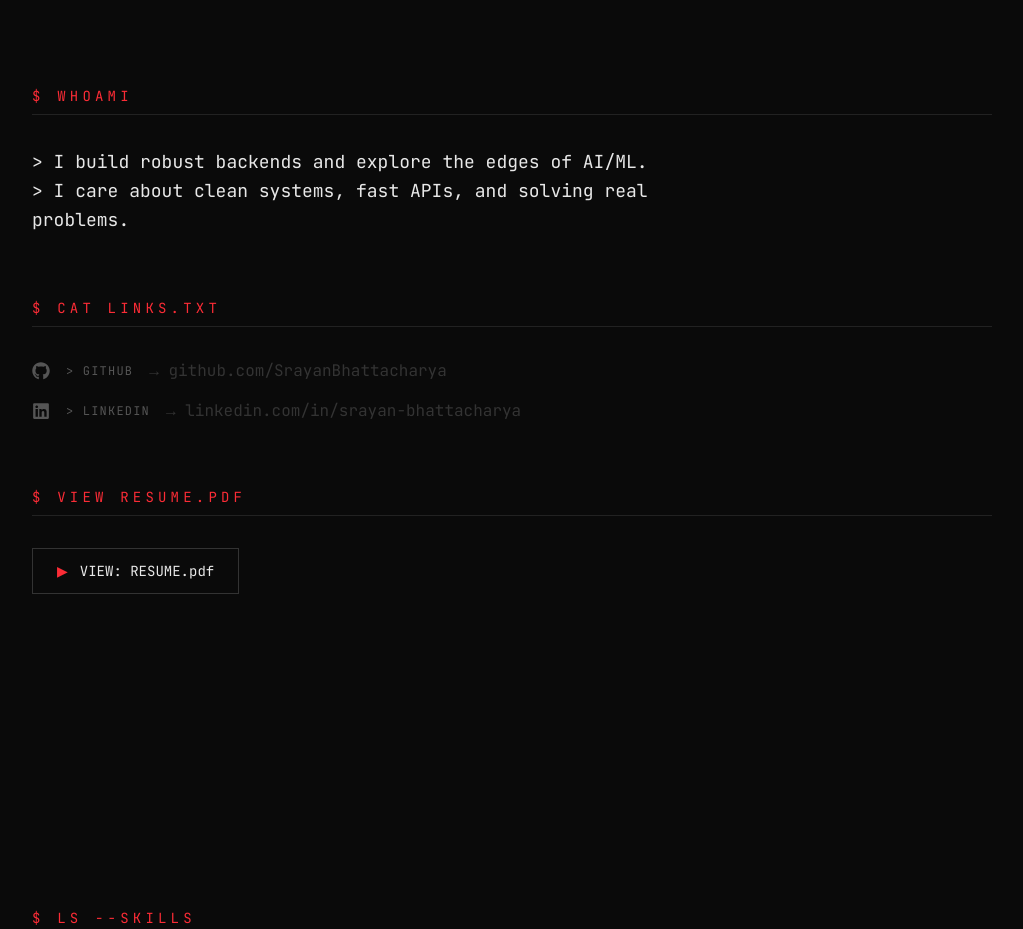
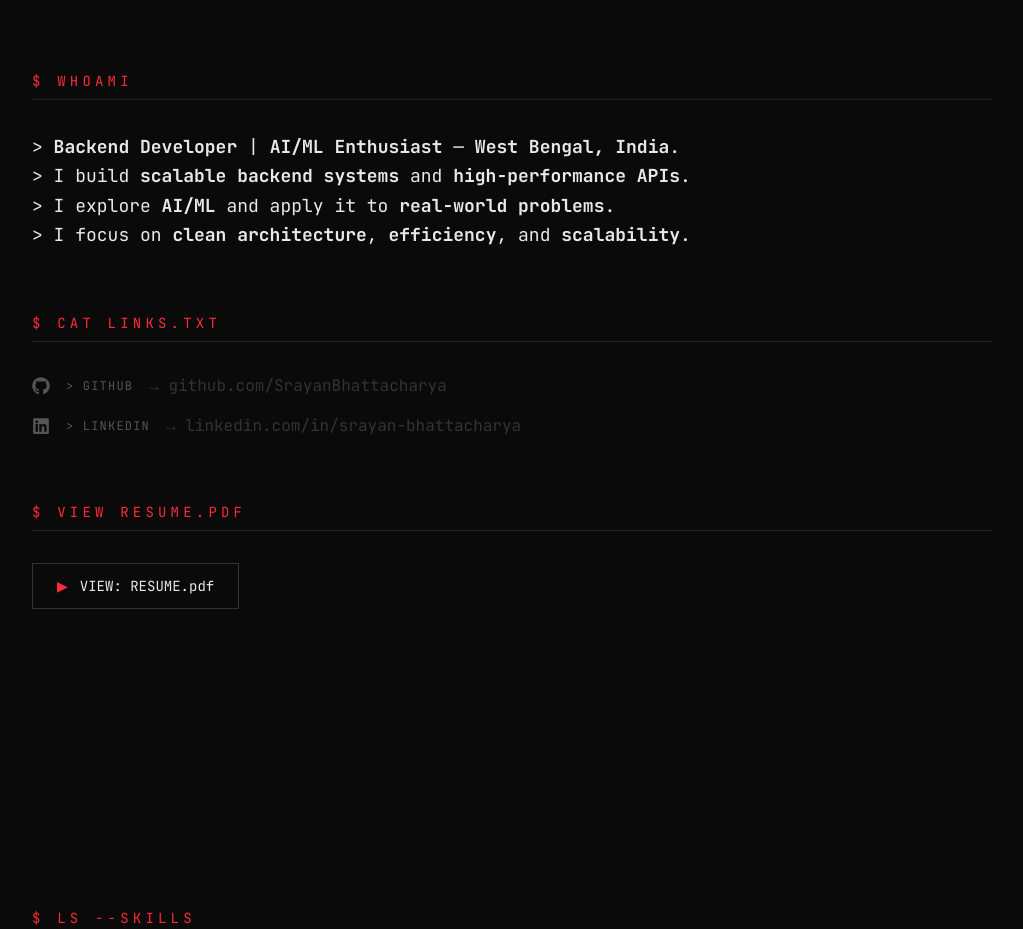
Before and after one commit to SrayanBhattacharya/my-portfolio, a React (Vite) app: page / in a window 1280 px wide. Shown: the part 860-1789 px from the top of the page, without its empty margins (128-1151 px from the left). Built offline with nearby package versions, Linux system fonts and the light colour scheme.

Commit message:
feat: changed the about me section

```diff
--- a/src/components/About.tsx
+++ b/src/components/About.tsx
@@ -36,9 +36,17 @@ const About: React.FC = () => {
         viewport={{ once: true }}
         transition={{ duration: 0.5, delay: 0.2 }}
       >
-        &gt; I build robust backends and explore the edges of AI/ML.
+        &gt; <strong>Backend Developer</strong> |{" "}
+        <strong>AI/ML Enthusiast</strong> — <strong>West Bengal, India</strong>.
         <br />
-        &gt; I care about clean systems, fast APIs, and solving real problems.
+        &gt; I build <strong>scalable backend systems</strong> and{" "}
+        <strong>high-performance APIs</strong>.
+        <br />
+        &gt; I explore <strong>AI/ML</strong> and apply it to{" "}
+        <strong>real-world problems</strong>.
+        <br />
+        &gt; I focus on <strong>clean architecture</strong>,{" "}
+        <strong>efficiency</strong>, and <strong>scalability</strong>.
       </motion.p>
 
       {/* Links header */}
```
